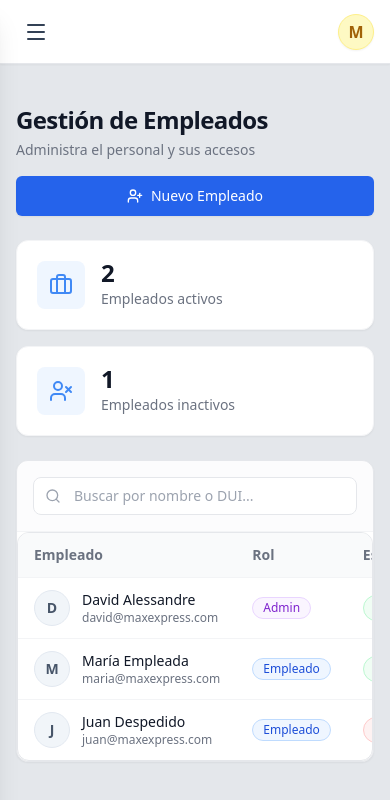
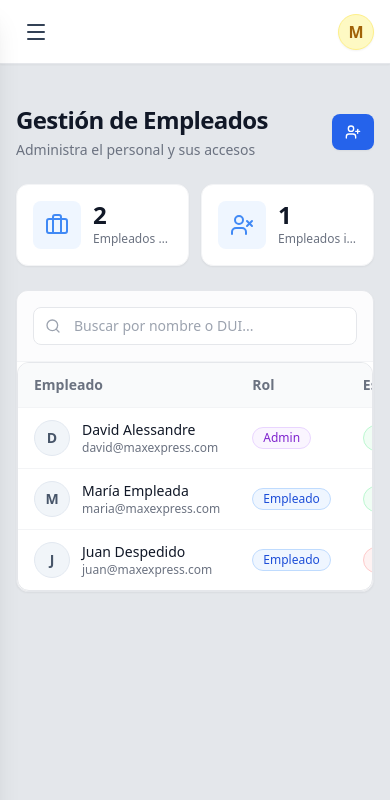
Before and after one commit to Lessnd/MaxExpressAdmin_Frontend, a Vue app: page /dashboard/employees in a window 390 px wide. Shown: the top 800 px of the page. Built offline with nearby package versions, Linux system fonts and the light colour scheme.

Commit message:
fix: mejoré la experiencia visual de los módulos en vistas móviles haciendo ajustes de responsividad a componentes tales como UiStatsCard y UiButton

```diff
--- a/src/modules/deliveries/views/DeliveriesView.vue
+++ b/src/modules/deliveries/views/DeliveriesView.vue
@@ -64,7 +64,7 @@ const handleToggleStatus = async (pkg: any) => {
             </div>
         </div>
 
-        <div class="grid grid-cols-1 sm:grid-cols-3 gap-4">
+        <div class="grid grid-cols-2 lg:grid-cols-4 gap-3 sm:gap-4">
             <UiStatsCard v-for="metric in metrics" :key="metric.label" :label="metric.label" :value="metric.value" :icon="metric.icon" />
         </div>
 
--- a/src/modules/employees/views/EmployeesView.vue
+++ b/src/modules/employees/views/EmployeesView.vue
@@ -61,7 +61,7 @@ const columns = [
 // ---------------------------------------------------------------------------
 
 // --- Crear / Editar ---
-const openCreate = () => {
+const openCreateModal = () => {
     selectedEmployee.value = null
     showCreateModal.value = true
 }
@@ -122,52 +122,37 @@ const confirmToggleStatus = async () => {
     <div class="space-y-6">
         <UiToast />
 
-        <div class="flex flex-col sm:flex-row sm:items-center justify-between gap-4">
+        <div class="flex justify-between items-center">
             <div>
                 <h1 class="text-2xl font-bold text-gray-900 tracking-tight">Gestión de Empleados</h1>
                 <p class="text-sm text-gray-500 mt-1">Administra el personal y sus accesos</p>
             </div>
 
-            <UiButton
-                @click="openCreate"
-                class="flex items-center gap-2 bg-blue-600 hover:bg-blue-700 text-white"
-            >
-                <UserPlus class="w-4 h-4" />
-                Nuevo Empleado
+            <UiButton @click="openCreateModal" class="flex items-center gap-2 bg-blue-600 hover:bg-blue-700 text-white">
+                <UserPlus class="w-4 h-4 sm:mr-2" />
+                <span class="hidden sm:inline">Nuevo Empleado</span>
             </UiButton>
         </div>
 
-        <div class="grid grid-cols-1 sm:grid-cols-2 lg:grid-cols-4 gap-4">
-            <UiStatsCard
-                v-for="metric in metrics"
-                :key="metric.label"
-                :label="metric.label"
-                :value="metric.value"
-                :icon="metric.icon === 'Briefcase' ? Briefcase : UserX"
-            />
+        <div class="grid grid-cols-2 lg:grid-cols-4 gap-3 sm:gap-4">
+            <UiStatsCard v-for="metric in metrics" :key="metric.label" :label="metric.label" :value="metric.value"
+                :icon="metric.icon === 'Briefcase' ? Briefcase : UserX" />
         </div>
 
         <div class="bg-white rounded-xl shadow-sm border border-gray-200 overflow-hidden">
             <div class="p-4 border-b border-gray-100 flex gap-4 bg-gray-50/50">
                 <div class="relative flex-1 max-w-md">
                     <Search class="absolute left-3 top-1/2 -translate-y-1/2 w-4 h-4 text-gray-400" />
-                    <input
-                        v-model="searchTerm"
-                        type="text"
-                        placeholder="Buscar por nombre o DUI..."
-                        class="w-full pl-10 pr-4 py-2 text-sm border border-gray-200 rounded-lg focus:outline-none focus:ring-2 focus:ring-blue-500/20 focus:border-blue-500 bg-white"
-                    >
+                    <input v-model="searchTerm" type="text" placeholder="Buscar por nombre o DUI..."
+                        class="w-full pl-10 pr-4 py-2 text-sm border border-gray-200 rounded-lg focus:outline-none focus:ring-2 focus:ring-blue-500/20 focus:border-blue-500 bg-white">
                 </div>
             </div>
 
-            <UiDataTable
-                :columns="columns"
-                :data="employees"
-                :loading="loading"
-            >
+            <UiDataTable :columns="columns" :data="employees" :loading="loading">
                 <template #cell-employee="{ row }">
                     <div class="flex items-center gap-3">
-                        <div class="w-9 h-9 rounded-full bg-slate-100 flex items-center justify-center text-slate-600 font-bold text-sm border border-slate-200 shrink-0">
+                        <div
+                            class="w-9 h-9 rounded-full bg-slate-100 flex items-center justify-center text-slate-600 font-bold text-sm border border-slate-200 shrink-0">
                             {{ (row as Employee).nombre_completo.charAt(0).toUpperCase() }}
                         </div>
                         <div>
@@ -178,45 +163,38 @@ const confirmToggleStatus = async () => {
                 </template>
 
                 <template #cell-rol="{ row }">
-                    <span class="inline-flex items-center px-2.5 py-0.5 rounded-full text-xs font-medium border"
-                        :class="{
-                            'bg-purple-50 text-purple-700 border-purple-200': (row as Employee).rol === 'Admin',
-                            'bg-blue-50 text-blue-700 border-blue-200': (row as Employee).rol === 'Empleado',
-                            'bg-orange-50 text-orange-700 border-orange-200': (row as Employee).rol === 'Conductor'
-                        }"
-                    >
+                    <span class="inline-flex items-center px-2.5 py-0.5 rounded-full text-xs font-medium border" :class="{
+                        'bg-purple-50 text-purple-700 border-purple-200': (row as Employee).rol === 'Admin',
+                        'bg-blue-50 text-blue-700 border-blue-200': (row as Employee).rol === 'Empleado',
+                        'bg-orange-50 text-orange-700 border-orange-200': (row as Employee).rol === 'Conductor'
+                    }">
                         {{ (row as Employee).rol }}
                     </span>
                 </template>
 
                 <template #cell-activo="{ row }">
-                    <button
-                        @click="initiateToggleStatus(row as Employee)"
+                    <button @click="initiateToggleStatus(row as Employee)"
                         class="inline-flex items-center gap-1.5 px-2.5 py-1 rounded-full text-xs font-medium transition-all cursor-pointer border hover:shadow-sm"
                         :class="(row as Employee).activo
                             ? 'bg-green-50 text-green-700 border-green-200 hover:bg-green-100'
-                            : 'bg-red-50 text-red-700 border-red-200 hover:bg-red-100'"
-                    >
-                        <span class="w-1.5 h-1.5 rounded-full" :class="(row as Employee).activo ? 'bg-green-600' : 'bg-red-600'"></span>
+                            : 'bg-red-50 text-red-700 border-red-200 hover:bg-red-100'">
+                        <span class="w-1.5 h-1.5 rounded-full"
+                            :class="(row as Employee).activo ? 'bg-green-600' : 'bg-red-600'"></span>
                         {{ (row as Employee).activo ? 'Activo' : 'Inactivo' }}
                     </button>
                 </template>
 
                 <template #cell-actions="{ row }">
                     <div class="flex items-center justify-end gap-1">
-                        <button
-                            @click="openDetails(row as Employee)"
+                        <button @click="openDetails(row as Employee)"
                             class="p-2 text-gray-400 hover:text-blue-600 hover:bg-blue-50 rounded-lg transition-colors"
-                            title="Ver Detalles"
-                        >
+                            title="Ver Detalles">
                             <Eye class="w-4 h-4" />
                         </button>
 
-                        <button
-                            @click="openEdit(row as Employee)"
+                        <button @click="openEdit(row as Employee)"
                             class="p-2 text-gray-400 hover:text-orange-600 hover:bg-orange-50 rounded-lg transition-colors"
-                            title="Editar"
-                        >
+                            title="Editar">
                             <Pencil class="w-4 h-4" />
                         </button>
                     </div>
@@ -224,37 +202,20 @@ const confirmToggleStatus = async () => {
             </UiDataTable>
         </div>
 
-        <UiModal
-            :is-open="showCreateModal"
-            :title="selectedEmployee ? 'Editar Empleado' : 'Nuevo Empleado'"
-            @close="showCreateModal = false"
-        >
-            <EmployeeForm
-                :initial-data="selectedEmployee"
-                :loading="isSubmitting"
-                @submit="handleFormSubmit"
-                @cancel="showCreateModal = false"
-            />
+        <UiModal :is-open="showCreateModal" :title="selectedEmployee ? 'Editar Empleado' : 'Nuevo Empleado'"
+            @close="showCreateModal = false">
+            <EmployeeForm :initial-data="selectedEmployee" :loading="isSubmitting" @submit="handleFormSubmit"
+                @cancel="showCreateModal = false" />
         </UiModal>
 
-        <UiModal
-            :is-open="showDetailsModal"
-            title="Detalles del Empleado"
-            @close="showDetailsModal = false"
-        >
-            <EmployeeDetails
-                v-if="selectedEmployee"
-                :employee="selectedEmployee"
-            />
+        <UiModal :is-open="showDetailsModal" title="Detalles del Empleado" @close="showDetailsModal = false">
+            <EmployeeDetails v-if="selectedEmployee" :employee="selectedEmployee" />
         </UiModal>
 
-        <UiConfirmModal
-            :is-open="showConfirmModal"
+        <UiConfirmModal :is-open="showConfirmModal"
             :title="employeeToToggle?.activo ? '¿Desactivar Empleado?' : '¿Activar Empleado?'"
             :description="`Estás a punto de cambiar el estado de ${employeeToToggle?.nombre_completo}. ¿Deseas continuar?`"
-            @close="showConfirmModal = false"
-            @confirm="confirmToggleStatus"
-        />
+            @close="showConfirmModal = false" @confirm="confirmToggleStatus" />
 
     </div>
 </template>
--- a/src/shared/components/ui/UiButton.vue
+++ b/src/shared/components/ui/UiButton.vue
@@ -1,8 +1,7 @@
 <script setup lang="ts">
 import { computed } from 'vue'
-import { cn } from '@shared/utils/cn'
+import { cn } from '@/shared/utils/cn' // Asegúrate de que la ruta sea correcta según tu alias
 
-// Definimos las props con TypeScript estricto
 interface Props {
     variant?: 'primary' | 'secondary' | 'outline' | 'ghost' | 'destructive'
     size?: 'sm' | 'md' | 'lg' | 'icon'
@@ -18,30 +17,36 @@ const props = withDefaults(defineProps<Props>(), {
     class: ''
 })
 
-// Mapeo de estilos base (Tailwind)
 const variants = {
-    primary: 'bg-blue-600 text-white hover:bg-blue-700 shadow-sm',
-    secondary: 'bg-gray-100 text-gray-900 hover:bg-gray-200',
-    outline: 'border border-gray-300 bg-transparent hover:bg-gray-100 text-gray-700',
-    ghost: 'hover:bg-gray-100 text-gray-700 bg-transparent shadow-none',
-    destructive: 'bg-red-600 text-white hover:bg-red-700 shadow-sm',
+    primary: 'bg-blue-600 text-white hover:bg-blue-700 shadow-sm border border-transparent',
+    secondary: 'bg-gray-100 text-gray-900 hover:bg-gray-200 border border-transparent',
+    outline: 'border border-gray-300 bg-transparent hover:bg-gray-50 text-gray-700',
+    ghost: 'hover:bg-gray-100 text-gray-700 bg-transparent shadow-none border border-transparent',
+    destructive: 'bg-red-600 text-white hover:bg-red-700 shadow-sm border border-transparent',
 }
 
+// 🔥 CAMBIO CRÍTICO: Tamaños Responsivos (Mobile First)
+// En móvil (default) son un poco más pequeños. En 'sm:' (tablets+) crecen.
 const sizes = {
-    sm: 'h-8 px-3 text-xs',
-    md: 'h-10 px-4 py-2 text-sm',
-    lg: 'h-12 px-8 text-base',
-    icon: 'h-10 w-10 p-2 flex items-center justify-center',
+    // Pequeño: ideal para tablas o acciones secundarias
+    sm: 'h-7 sm:h-8 px-2 sm:px-3 text-xs',
+
+    // Medio (Default): Reducimos altura a h-9 y padding en móvil
+    md: 'h-9 sm:h-10 px-3 sm:px-4 py-2 text-sm',
+
+    // Grande: Para llamadas a la acción principales
+    lg: 'h-10 sm:h-12 px-6 sm:px-8 text-sm sm:text-base',
+
+    // Icono: Cuadrado perfecto ajustado
+    icon: 'h-9 w-9 sm:h-10 sm:w-10 p-2 flex items-center justify-center shrink-0',
 }
 
-// Computamos las clases finales usando 'cn'
 const buttonClass = computed(() => {
     return cn(
-        // Clases base obligatorias (layout, focus, transition)
-        'inline-flex items-center justify-center whitespace-nowrap rounded-md font-medium transition-colors focus-visible:outline-none focus-visible:ring-2 focus-visible:ring-blue-500 disabled:pointer-events-none disabled:opacity-50',
+        'inline-flex items-center justify-center whitespace-nowrap rounded-lg font-medium transition-all focus-visible:outline-none focus-visible:ring-2 focus-visible:ring-blue-500 disabled:pointer-events-none disabled:opacity-50 active:scale-[0.98]',
         variants[props.variant],
         sizes[props.size],
-        props.class // Permite sobreescribir desde fuera si es necesario
+        props.class
     )
 })
 </script>
--- a/src/shared/components/ui/UiStatsCard.vue
+++ b/src/shared/components/ui/UiStatsCard.vue
@@ -1,25 +1,34 @@
 <script setup lang="ts">
 import type { Component } from 'vue'
-import { cn } from '@shared/utils/cn'
+import { cn } from '@/shared/utils/cn'
 
 defineProps<{
     label: string
     value: string | number
     icon: Component
-    trend?: string // Opcional: para mostrar "+5%" en el futuro
+    trend?: string
     class?: string
 }>()
 </script>
 
 <template>
-    <div
-        :class="cn('flex items-center gap-4 bg-white border border-gray-100 rounded-xl p-5 shadow-sm hover:shadow-md transition-shadow', $props.class)">
-        <div class="p-3 rounded-lg bg-blue-50 text-primary">
+    <div :class="cn(
+        // 1. Reducimos ligeramente padding (p-5 -> p-4) y gap (gap-4 -> gap-3) para ganar espacio vital en móviles
+        'flex items-center gap-3 p-4 bg-white border border-gray-100 rounded-xl shadow-sm hover:shadow-md transition-shadow',
+        $props.class
+    )">
+        <div class="p-3 rounded-lg bg-blue-50 text-primary shrink-0">
             <component :is="icon" class="w-6 h-6" />
         </div>
-        <div>
-            <p class="text-2xl font-bold text-gray-900 leading-none">{{ value }}</p>
-            <p class="text-sm text-gray-500 mt-1 font-medium">{{ label }}</p>
+
+        <div class="min-w-0 flex-1">
+            <p class="text-2xl font-bold text-gray-900 leading-none truncate">
+                {{ value }}
+            </p>
+
+            <p class="text-xs sm:text-sm text-gray-500 mt-1 font-medium truncate" :title="label">
+                {{ label }}
+            </p>
         </div>
     </div>
 </template>
```
Also changed, not shown: src/modules/clients/views/ClientsView.vue (+22 -26 lines), src/modules/packages/views/PackagesView.vue (+4 -3 lines), src/modules/routes/views/RoutesView.vue (+4 -3 lines), src/modules/trips/views/TripsView.vue (+5 -4 lines), src/modules/vehicles/views/VehiclesView.vue (+4 -3 lines).
